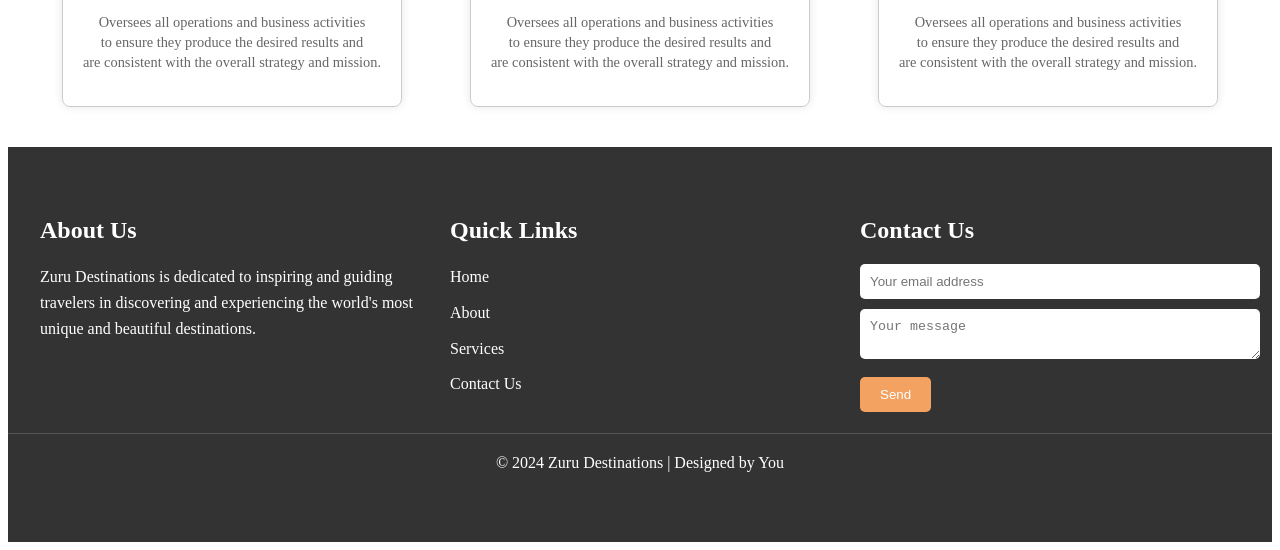
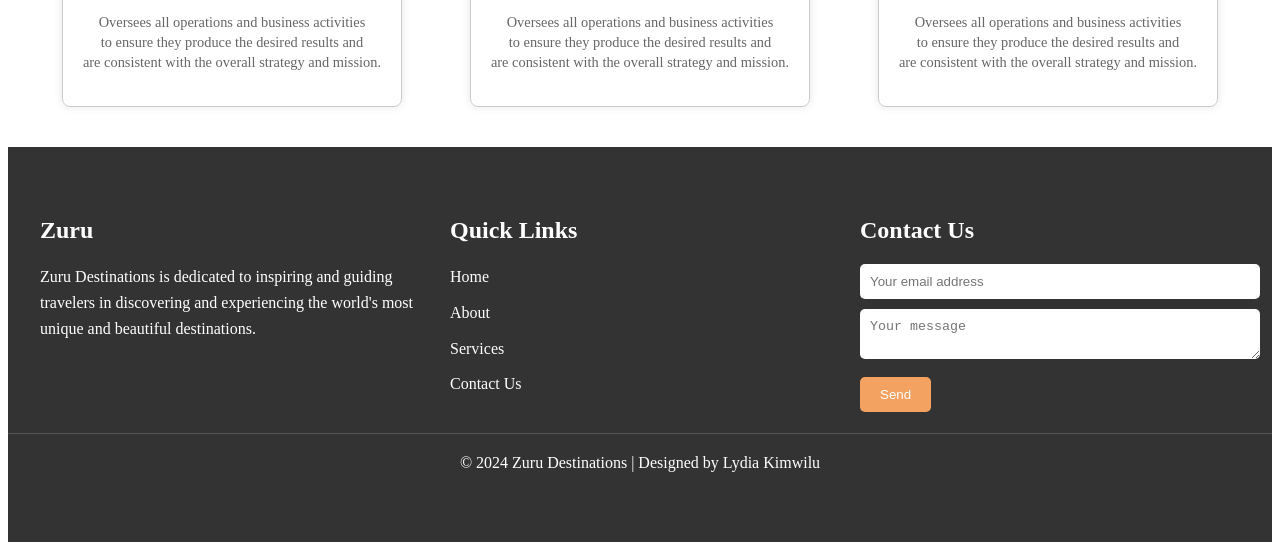
Before and after one commit to lkimwilu/ZURU, a plain HTML site: page About.html in a window 1280 px wide. Shown: the part 1075-1625 px from the top of the page. Drawn offline with Linux system fonts and the light colour scheme.

```diff
--- a/About.html
+++ b/About.html
@@ -81,7 +81,7 @@
         </p>
       </div>
       <div class="ceo-profile">
-        <img width="200px" height="200px" src="https://media.istockphoto.com/id/1401822927/photo/portrait-of-a-young-african-american-woman-on-vacation-using-smartphone.jpg?s=612x612&w=0&k=20&c=0ky5KOSQR7eWhsguOq-UvpQcCMulysI75zPnPng1y20=
+        <img width="200px" height="200px" src="https://cdn.openart.ai/uploads/image_Bb3HzEGo_1719905482611_raw.jpg
         " alt="">
         <h2>Tour guide <br>
            <span> Clare Stevens</span></h2>
@@ -96,7 +96,7 @@
     <footer class="footer">
       <div class="footer-content">
           <div class="footer-section about">
-              <h2>About Us</h2>
+              <h2>Zuru</h2>
               <p>Zuru Destinations is dedicated to inspiring and guiding travelers in discovering and experiencing the world's most unique and beautiful destinations.</p>
           </div>
           <div class="footer-section links">
@@ -118,7 +118,7 @@
           </div>
       </div>
       <div class="footer-bottom">
-          <p>&copy; 2024 Zuru Destinations | Designed by You</p>
+          <p>&copy; 2024 Zuru Destinations | Designed by Lydia Kimwilu</p>
       </div>
   </footer>
 
```
